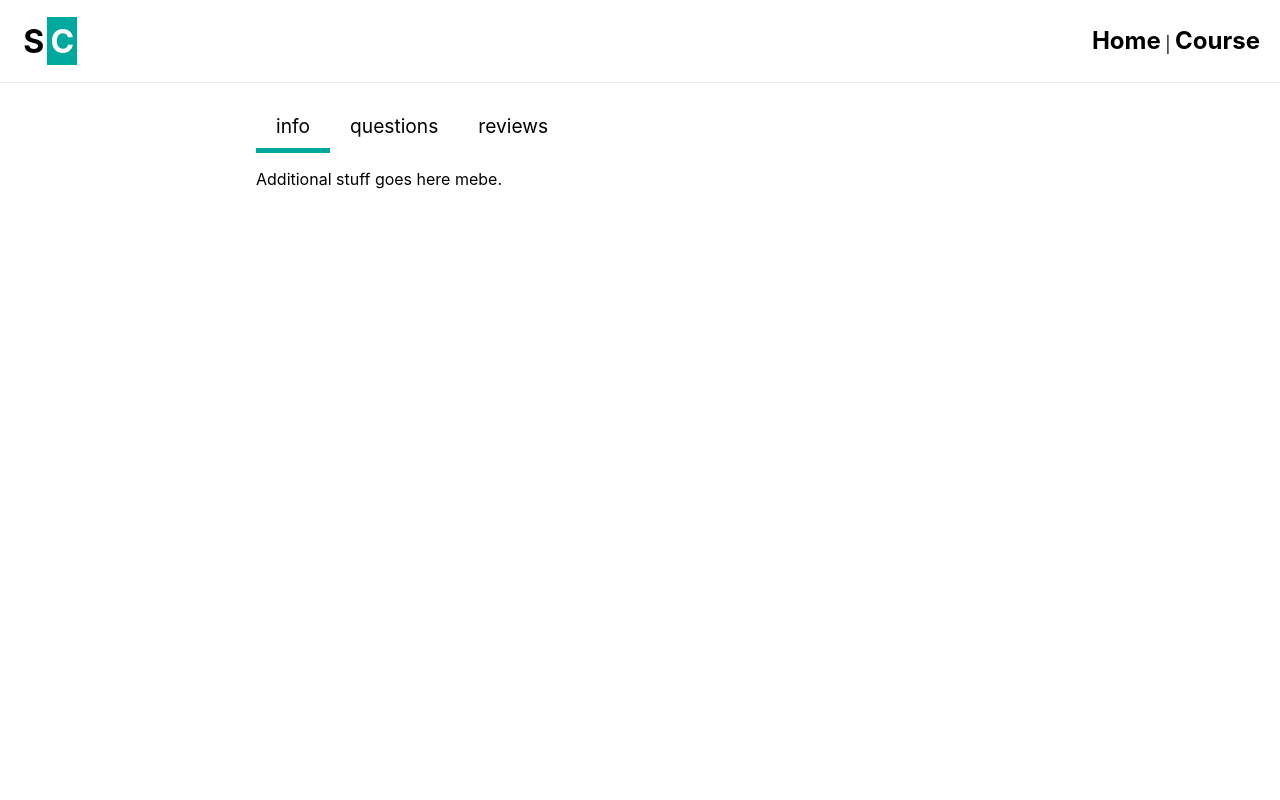
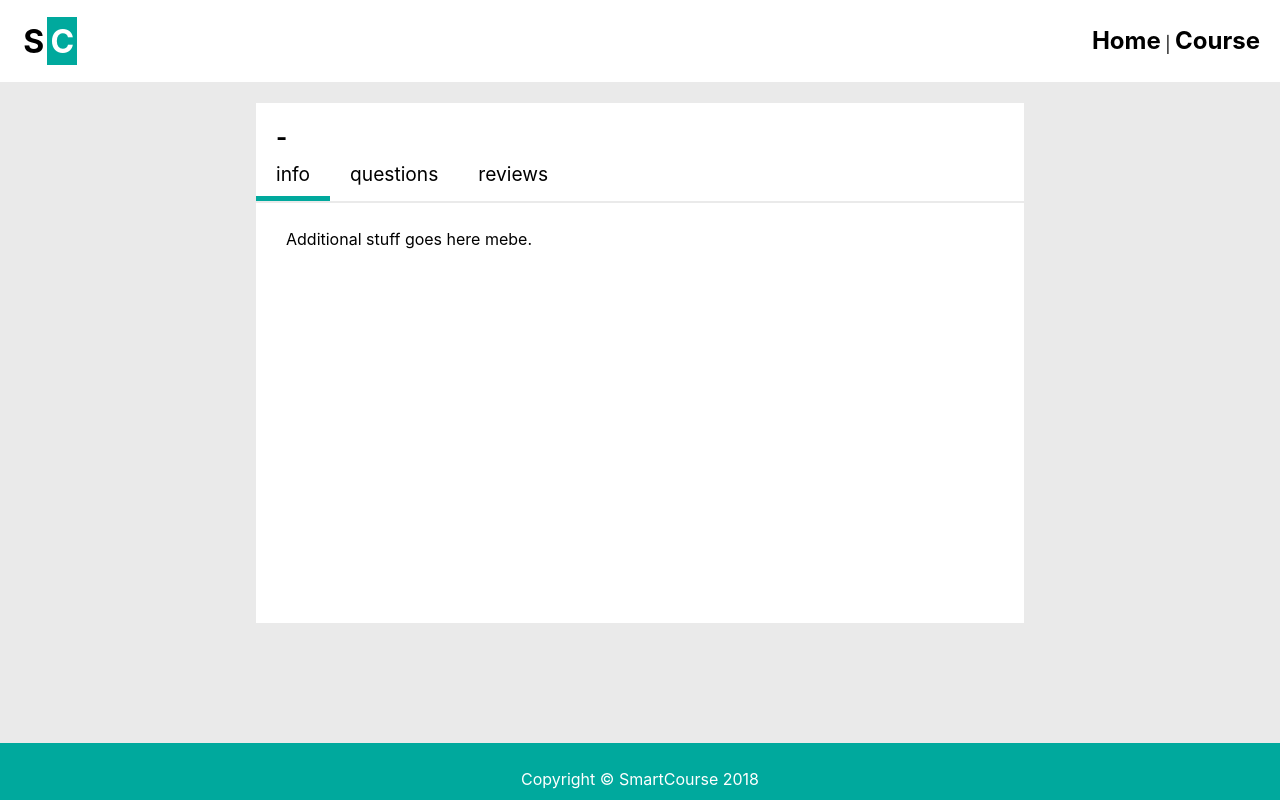
Before and after one commit to SmartCourse/app, a Vue app in the folder frontend/: page /course in a window 1280 px wide. Shown: the top 800 px of the page. Built offline with nearby package versions, Linux system fonts and the light colour scheme; no server answers.

Commit message:
whole bunch of style rework and fixed linting errors

```diff
--- a/frontend/src/App.vue
+++ b/frontend/src/App.vue
@@ -41,10 +41,14 @@ html, body {
   --font-small-mobile: 12px;
 }
 
-main {
+#app {
+  background-color: var(--color-light-gray);
+}
+
+.main-content {
   /* arbitrary */
+  min-height: 80vh;
   max-width: 768px;
-  min-height: 100vh;
   margin: auto;
 }
 
--- a/frontend/src/components/AppNavBar.vue
+++ b/frontend/src/components/AppNavBar.vue
@@ -17,6 +17,7 @@
     align-items: center;
     justify-content: space-between;
     border-bottom: var(--border);
+    background-color: white;
 }
 
 .links {
--- a/frontend/src/components/Card.vue
+++ b/frontend/src/components/Card.vue
@@ -11,5 +11,6 @@
   border: var(--border);
   border-radius: 2px;
   padding: 20px 10px;
+  background-color:white;
 }
 </style>
--- a/frontend/src/components/course/Feed.vue
+++ b/frontend/src/components/course/Feed.vue
@@ -1,6 +1,5 @@
 <template>
   <div class="Feed">
-    <h1>{{ title }}</h1>
     <section class="questions">
       <ol>
         <li :key="item.id" v-for="item in items">
@@ -22,7 +21,6 @@ export default {
     ReviewCard
   },
   props: {
-    title: String,
     feedType: String,
     items: Array
   }
@@ -31,5 +29,7 @@ export default {
 
 <!-- Add "scoped" attribute to limit CSS to this component only -->
 <style scoped lang="less">
+h4 {
 
+}
 </style>
--- a/frontend/src/components/course/TabButton.vue
+++ b/frontend/src/components/course/TabButton.vue
@@ -26,7 +26,6 @@ button {
     transition: 0.2s ease-in-out box-shadow;
 }
 
-
 .tab-button-active {
     border-bottom: solid 5px var(--theme);
 }
--- a/frontend/src/store/course/constants.js
+++ b/frontend/src/store/course/constants.js
@@ -1,6 +1,4 @@
-import { getQuestions } from '@/utils/api/course'
-import { getReviews } from '@/utils/api/course'
-import { getCourse } from '@/utils/api/course'
+import { getQuestions, getReviews, getCourse } from '@/utils/api/course'
 
 export const ACTIONS = {
   GET_QUESTIONS: Symbol('getQuestions'),
--- a/frontend/src/store/course/index.js
+++ b/frontend/src/store/course/index.js
@@ -66,7 +66,7 @@ const actions = {
     return dispatch('doRequest', { action: ACTIONS.GET_COURSE, args: [id] })
   },
   changeTab ({commit}, tab) {
-    commit('FOCUS_TAB',tab)
+    commit('FOCUS_TAB', tab)
   }
 }
 
--- a/frontend/src/utils/api/course.js
+++ b/frontend/src/utils/api/course.js
@@ -1,5 +1,4 @@
-import { get, post, put } from './index'
-import format from 'date-fns/format'
+import { get } from './index'
 
 /**
  * Get all questions relevant to a course
--- a/frontend/src/views/Course.vue
+++ b/frontend/src/views/Course.vue
@@ -1,8 +1,9 @@
 <template>
-  <div class="course">
+  <div class="main-content course">
     <div class="course-header">
-        <h1>{{ courseInfo.name }}</h1>
-        <h2>{{ courseInfo.code }}</h2>
+        <div class="course-header-title">
+            <h2>{{ courseInfo.code }} - {{ courseInfo.name }}</h2>
+        </div>
         <TabButton @click.native="$store.dispatch('course/changeTab', 'info')" :active="courseTab=='info'">
             info
         </TabButton>
@@ -14,23 +15,21 @@
         </TabButton>
     </div>
     <div class="course-content">
-      <div v-if="courseTab=='info'" class="course-tab">
+      <div v-if="courseTab=='info'" class="course-info">
         <p>
           Additional stuff goes here mebe.
         </p>
       </div>
 
-      <div v-if="courseTab=='questions'" class="course-tab">
+      <div v-if="courseTab=='questions'">
         <Feed
-          title="Latest Questions"
           feedType="QuestionCard"
           :items="questions"
         />
       </div>
 
-      <div v-if="courseTab=='reviews'" class="course-tab">
+      <div v-if="courseTab=='reviews'">
         <Feed
-          title="Latest Reviews"
             feedType="ReviewCard"
             :items="reviews"
           />
@@ -69,3 +68,32 @@ export default {
   }
 }
 </script>
+
+<style scoped>
+h2 {
+    margin:0;
+}
+
+.course-header {
+    margin-top:20px;
+    background-color:white;
+}
+
+.course-header-title {
+    padding:20px;
+    padding-bottom:0px;
+}
+
+.course-content {
+    background-color:white;
+    margin-top:2px;
+    padding:10px;
+    min-height:50vh;
+}
+
+.course-info {
+    padding-left:20px;
+    padding-right:20px;
+}
+
+</style>
--- a/frontend/src/views/Home.vue
+++ b/frontend/src/views/Home.vue
@@ -1,5 +1,5 @@
 <template>
-  <div class="home">
+  <div class="main-content home">
     <AppLogo :first="'Smart'" :last="'Course'"/>
     <p>Making the most of your degree.</p>
     <Search/>
@@ -19,11 +19,14 @@ export default {
 .home {
   font-size: var(--font-large);
   margin: 0 auto;
-  height: 80vh;
   display: flex;
   flex-direction: column;
   justify-content: center;
   align-items: center;
+  background-color:white;
+  /* override main-content width */
+  max-width: none;
+  width:100%;
 }
 
 p {
--- a/frontend/src/views/Question.vue
+++ b/frontend/src/views/Question.vue
@@ -1,5 +1,5 @@
 <template>
-    <section class="q">
+    <section class="main-content">
       <div v-if="!loading">
 
         <QuestionCard v-bind="question"/>
--- a/frontend/src/views/Review.vue
+++ b/frontend/src/views/Review.vue
@@ -1,5 +1,5 @@
 <template>
-    <section class="q">
+    <section class="main-content">
       <div v-if="!loading">
 
         <ReviewCard v-bind="review"/>
```
